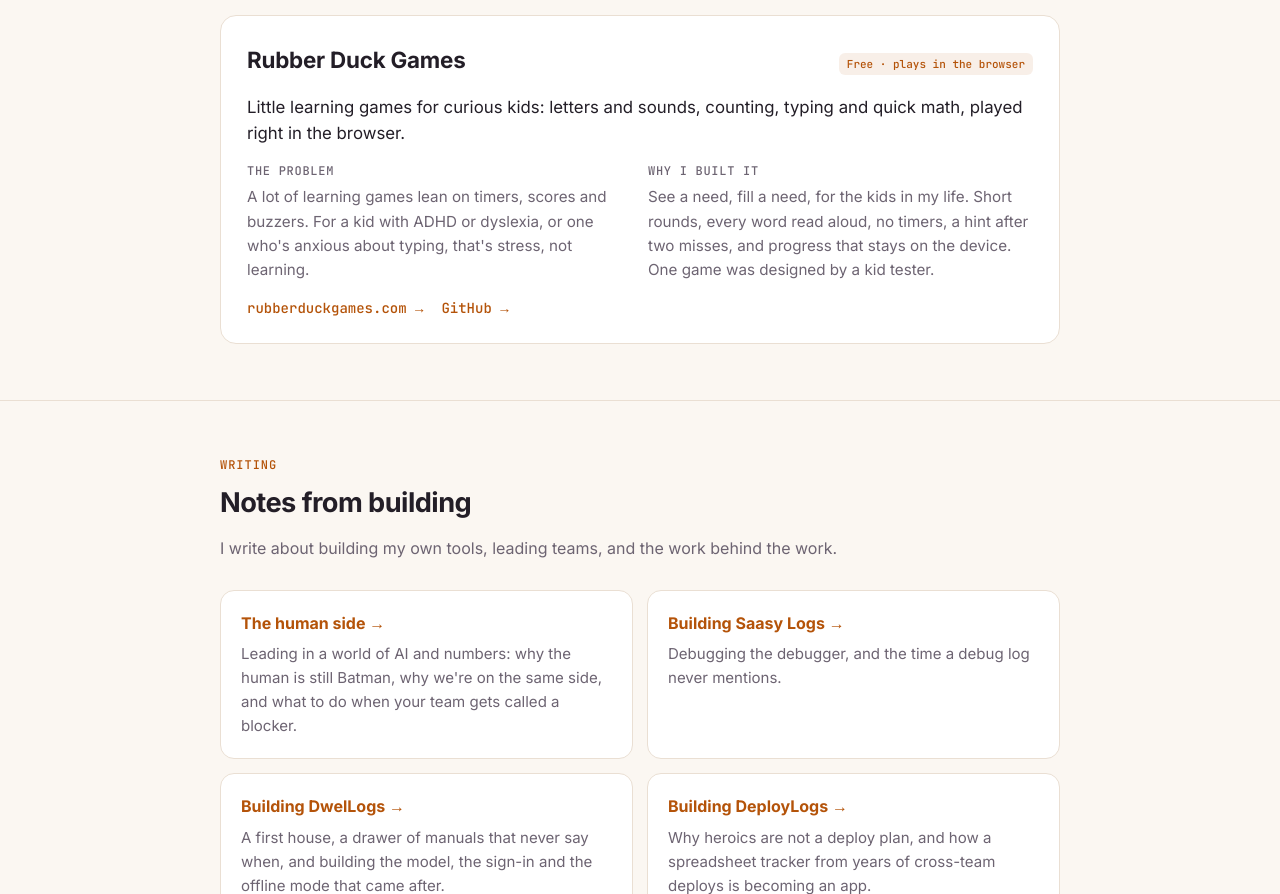
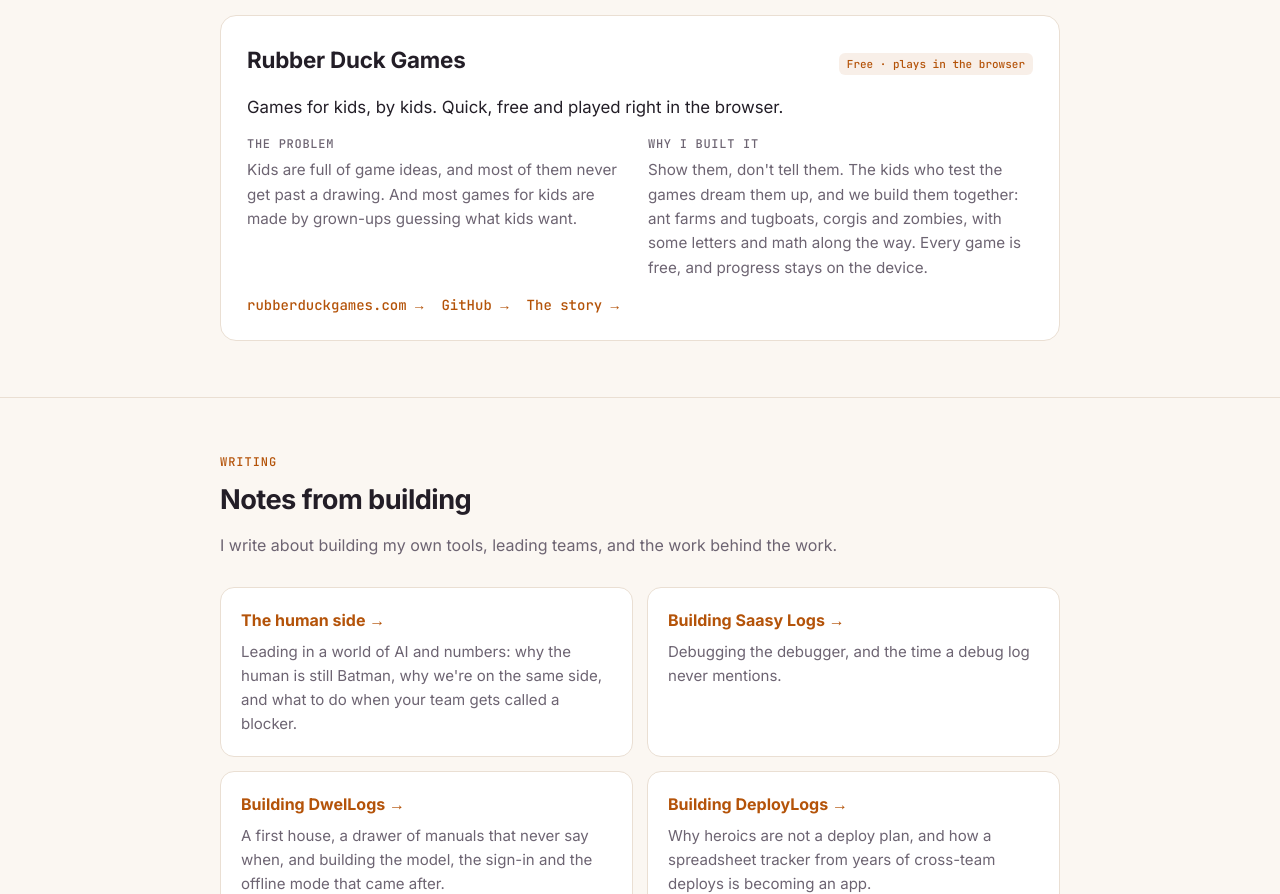
Before and after one commit to salesforcegirl/salesforcegirl, a plain HTML site: page index.html in a window 1280 px wide. Shown: the part 4024-4918 px from the top of the page. Drawn offline with Linux system fonts and the light colour scheme.

Commit message:
Update the Rubber Duck Games card: games for kids, by kids, and link its story
Co-Authored-By: Claude Opus 5.5 <noreply@anthropic.com>

```diff
--- a/index.html
+++ b/index.html
@@ -98,7 +98,7 @@
           <div class="principle">
             <div class="num mono">01</div>
             <h3>See a need, fill a need.</h3>
-            <p>Every project I take on starts with a real problem, whether it's mine, my team's, or my family's. SaasyLogs came from fighting Salesforce debug logs. DwelLogs came from family asking for a simple way to keep up with their homes. DeployLogs came from years of running cross-team deploys from a spreadsheet. Rubber Duck Games came from wanting learning games for the kids in my life, without the timers and buzzers. PayZoneMap came from job postings that set pay by a zone without saying which one you're in.</p>
+            <p>Every project I take on starts with a real problem, whether it's mine, my team's, or my family's. SaasyLogs came from fighting Salesforce debug logs. DwelLogs came from family asking for a simple way to keep up with their homes. DeployLogs came from years of running cross-team deploys from a spreadsheet. Rubber Duck Games came from the kids in my life dreaming up games and wanting to build them. PayZoneMap came from job postings that set pay by a zone without saying which one you're in.</p>
           </div>
           <div class="principle">
             <div class="num mono">02</div>
@@ -289,21 +289,22 @@
               <h3>Rubber Duck Games</h3>
               <span class="badge">Free · plays in the browser</span>
             </div>
-            <!-- Pitch follows rubberduckgames.com. Nothing that identifies the kid testers: no names, ages or photos. -->
-            <p class="pitch">Little learning games for curious kids: letters and sounds, counting, typing and quick math, played right in the browser.</p>
+            <!-- Pitch follows rubberduckgames.com ("Games for kids, by kids", updated 24 Nov). Nothing that identifies the kid testers: no names, ages or photos. -->
+            <p class="pitch">Games for kids, by kids. Quick, free and played right in the browser.</p>
             <div class="pw">
               <div>
                 <h4>The problem</h4>
-                <p>A lot of learning games lean on timers, scores and buzzers. For a kid with ADHD or dyslexia, or one who's anxious about typing, that's stress, not learning.</p>
+                <p>Kids are full of game ideas, and most of them never get past a drawing. And most games for kids are made by grown-ups guessing what kids want.</p>
               </div>
               <div>
                 <h4>Why I built it</h4>
-                <p>See a need, fill a need, for the kids in my life. Short rounds, every word read aloud, no timers, a hint after two misses, and progress that stays on the device. One game was designed by a kid tester.</p>
+                <p>Show them, don't tell them. The kids who test the games dream them up, and we build them together: ant farms and tugboats, corgis and zombies, with some letters and math along the way. Every game is free, and progress stays on the device.</p>
               </div>
             </div>
             <div class="project-links">
               <a href="https://rubberduckgames.com">rubberduckgames.com →</a>
               <a href="https://github.com/RubberDuckGames">GitHub →</a>
+              <a href="https://salesforcegirl.hashnode.dev/show-them-don-t-tell-them">The story →</a>
             </div>
           </article>
         </div>
```
Also changed, not shown: 1 other file.
